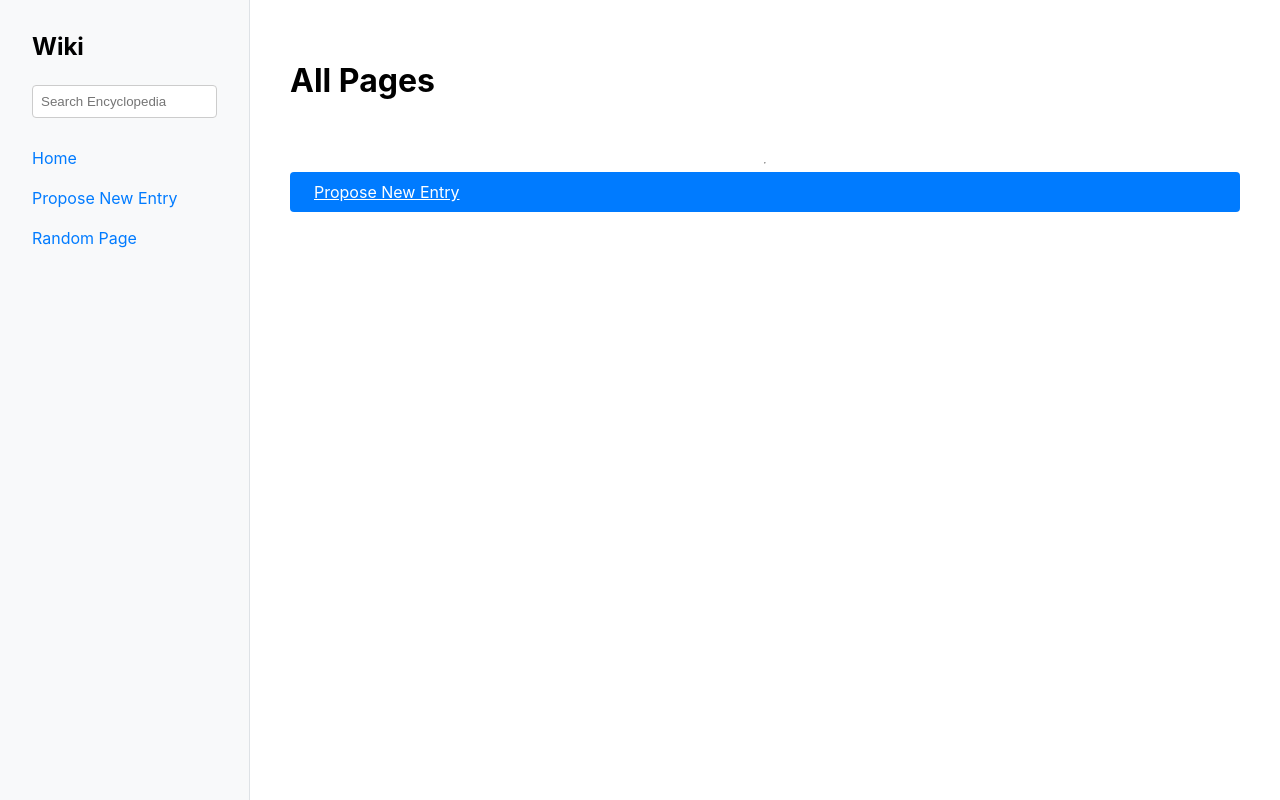
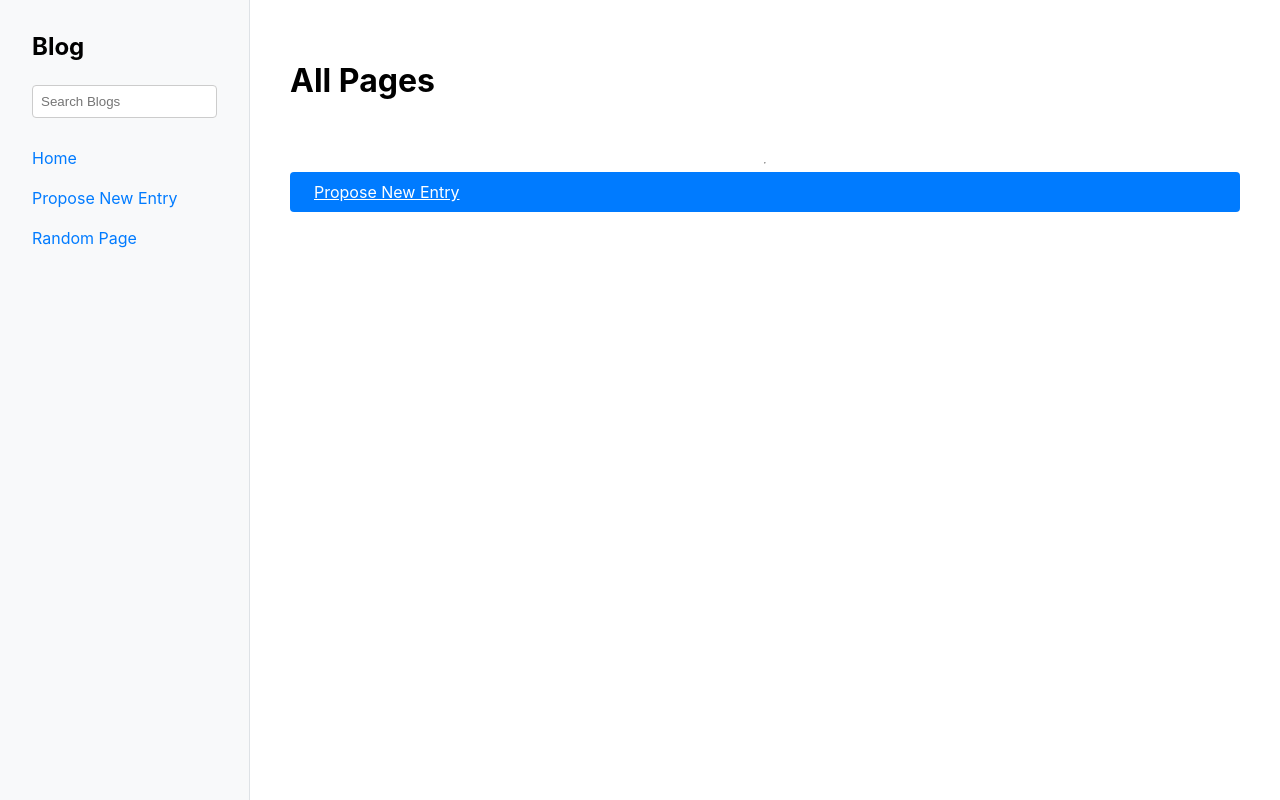
Before and after one commit to bdeery002/Code, a Django app: page / in a window 1280 px wide. Run offline with Django 5.2, Linux system fonts and the light colour scheme; data that the repository does not hold is empty.

Commit message:
update before refactor

```diff
--- a/sox/blog/templates/blog/index.html
+++ b/sox/blog/templates/blog/index.html
@@ -1,6 +1,6 @@
 {% extends "blog/layout.html" %}
 
-{% block title %}Encyclopedia{% endblock %}
+{% block title %}Blogs{% endblock %}
 
 {% block body %}
     <h1>All Pages</h1>
--- a/sox/blog/templates/blog/layout.html
+++ b/sox/blog/templates/blog/layout.html
@@ -12,10 +12,10 @@
 
         <div class="container">
             <nav class="sidebar">
-                <h2>Wiki</h2>
+                <h2>Blog</h2>
 
                 <form action="{% url 'search' %}" method="get">
-                    <input class="search" type="text" name="q" placeholder="Search Encyclopedia">
+                    <input class="search" type="text" name="q" placeholder="Search Blogs">
                 </form>
 
                 <div class="nav-links">
```
